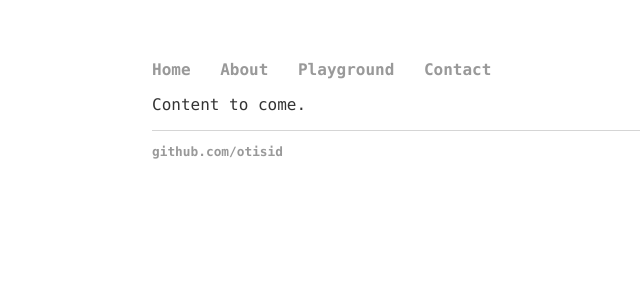
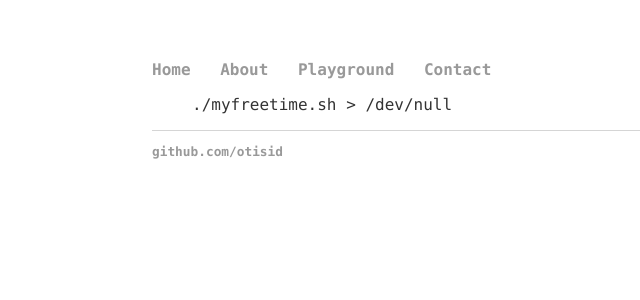
Before and after one commit to otisid/otisid.github.io, a Jekyll site: the page built from index.md, in a window 1280 px wide. Shown: the top 300 px of the page, without its empty margins (40-680 px from the left). Built offline with Jekyll 4.4.1, drawn with Linux system fonts in a browser that asks for light colours.

Commit message:
Update and rename index.html to index.md

```diff
--- a/index.html
+++ b/index.md
@@ -2,4 +2,4 @@
 layout: default
 title: otisid
 ---
-<p>Content to come.</p>
+> ./myfreetime.sh > /dev/null
```
